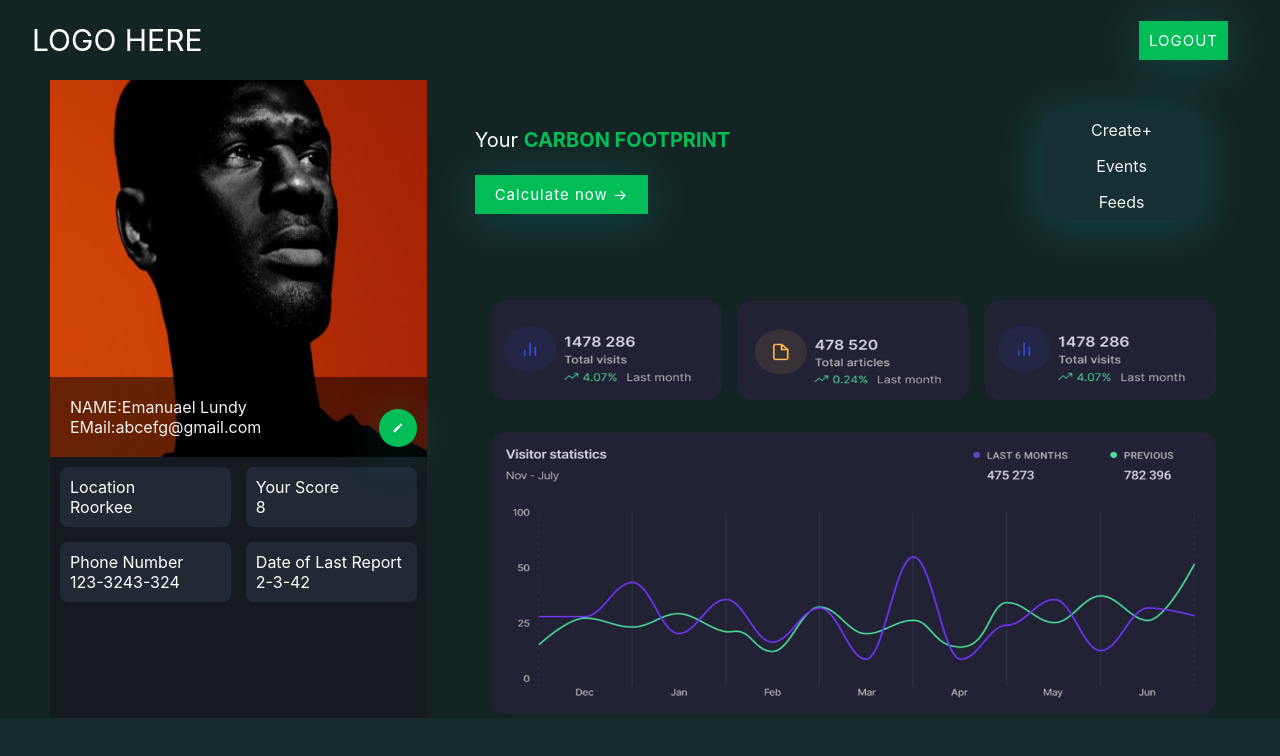
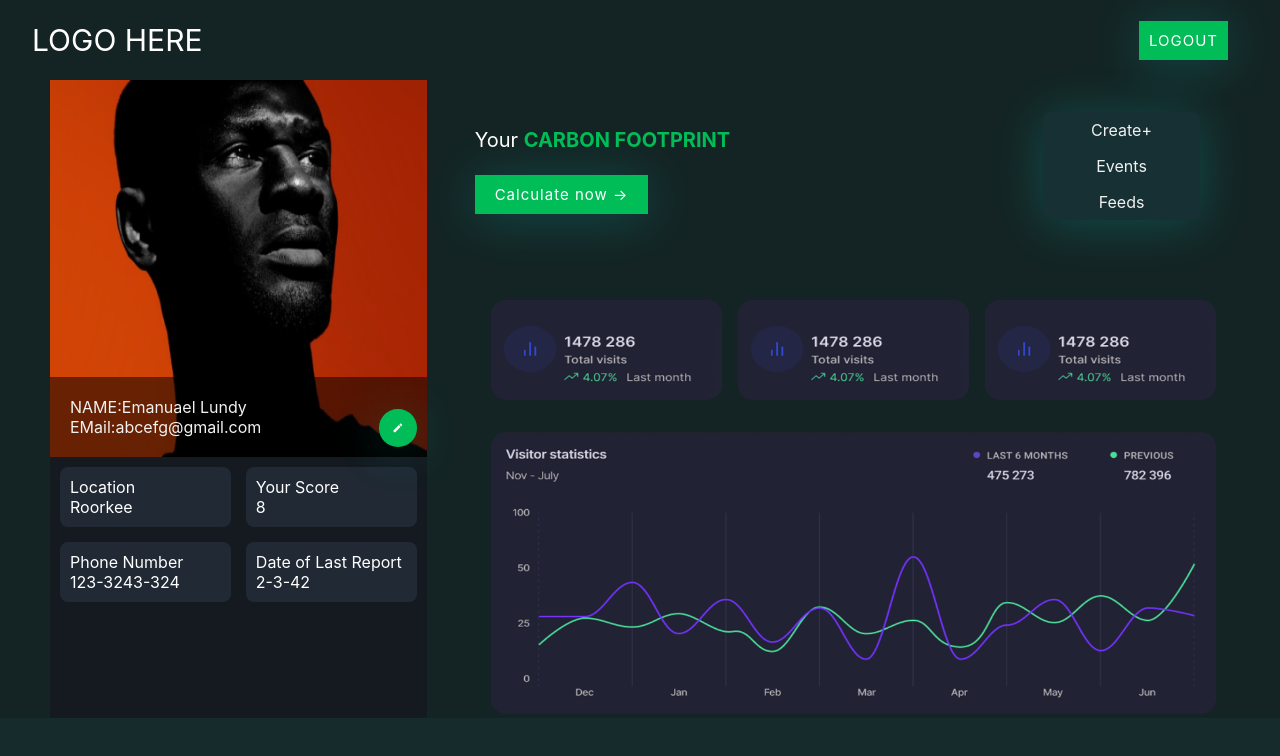
Before and after one commit to gdscnitp/Carbonops, a Next.js app: page /individual-dashboard in a window 1280 px wide. Shown: the top 756 px of the page. Built offline with nearby package versions, Linux system fonts and the light colour scheme.

Commit message:
Update Dashboard.js

```diff
--- a/src/components/dashboard/Dashboard.js
+++ b/src/components/dashboard/Dashboard.js
@@ -87,7 +87,7 @@ export default function Dashboard(props) {
             />
             <Image
               className={styles.stats_image2}
-              src={`/images/dashboard/Stats2.png`}
+              src={`/images/dashboard/Stats1.png`}
               alt="Stats1"
               height={100}
               width={140}
```
